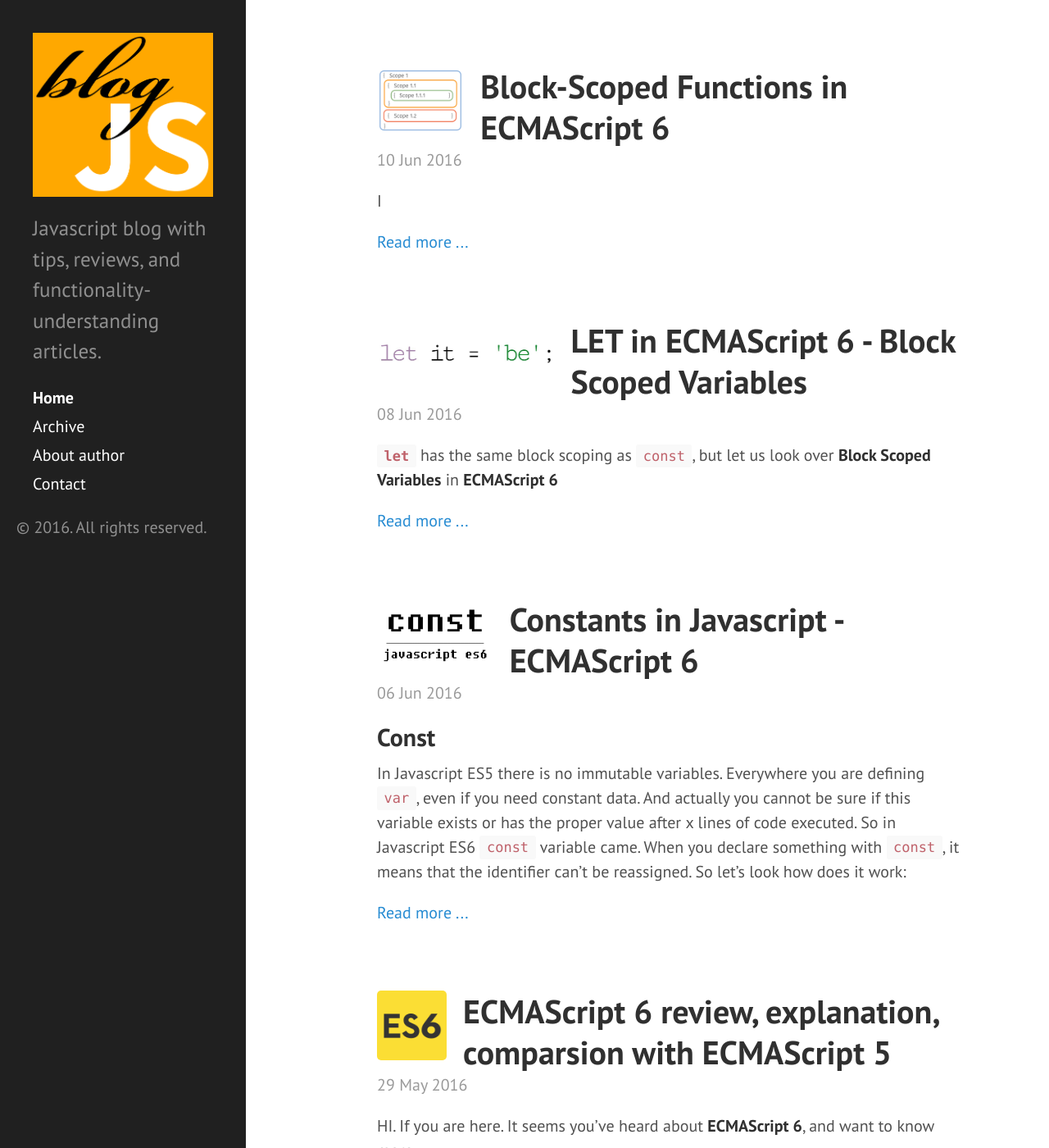
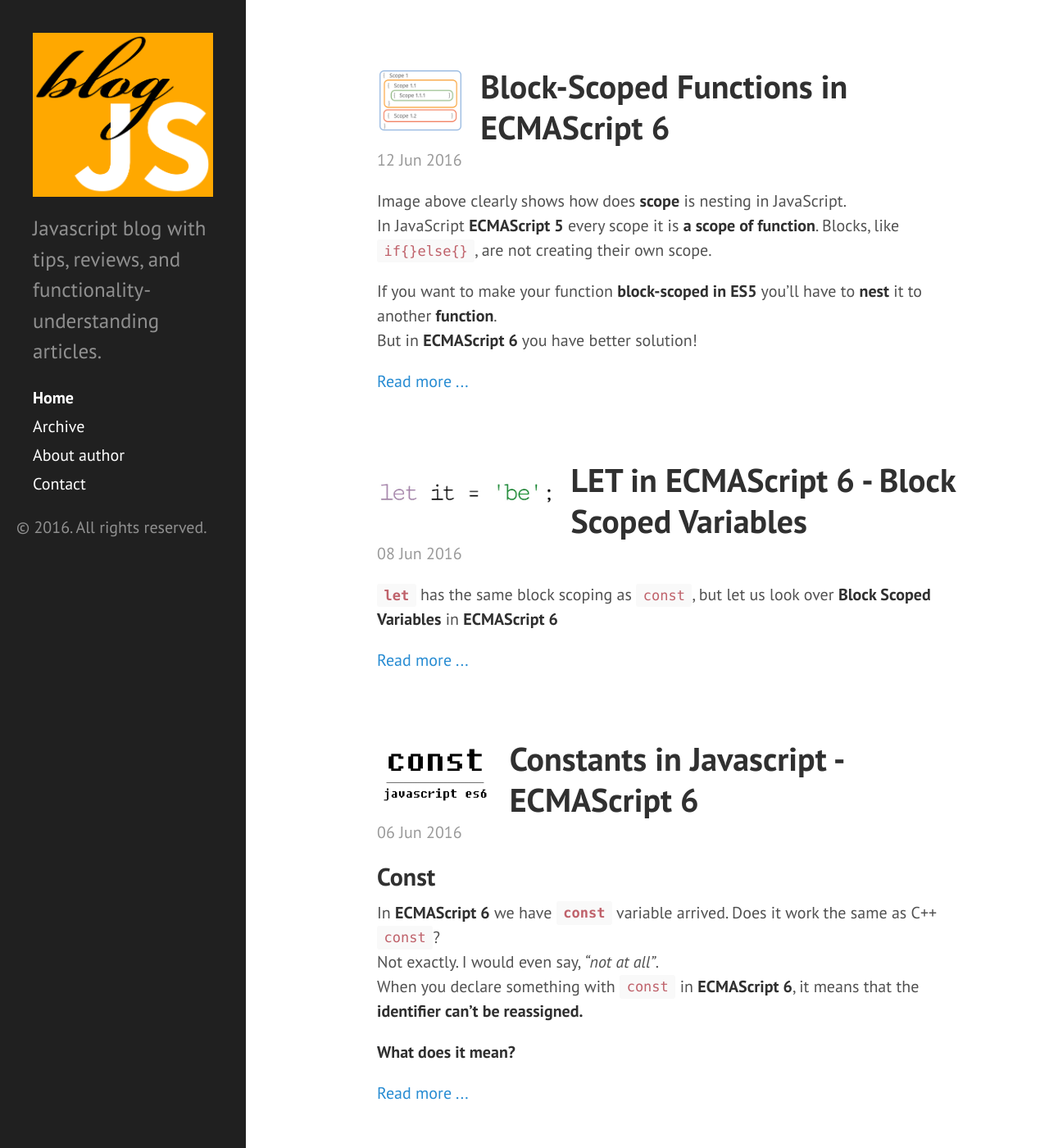
Before and after one commit to blogjs/blogjs.github.io, a Jekyll site: the page built from index.html, in a window 1280 px wide and 1400 px high. Shown: the whole window at 82% size. Built offline with Jekyll 4.4.1, drawn with Linux system fonts in a browser that asks for light colours; the list of posts is cut into pages by our own code.

Commit message:
block scoped functions post, edited block-scoped and const posts

```diff
--- a/_posts/2016-06-06-es6-constants.markdown
+++ b/_posts/2016-06-06-es6-constants.markdown
@@ -19,9 +19,18 @@ thumbnailAlt: "Const ES6"
 
 ## Const
 
-In Javascript ES5 there is no immutable variables. Everywhere you are defining `var`, even if you need constant data. And actually you cannot be sure if this variable exists or has the proper value after x lines of code executed.
-So in Javascript ES6 `const` variable came.
-When you declare something with `const`, it means that the identifier can't be reassigned. So let's look how does it work:  <!--more-->
+In **ECMAScript 6** we have **`const`** variable arrived. Does it work the same as C++ `const`? <br/>
+Not exactly. I would even say, <i>"not at all"</i>.<br/>
+When you declare something with `const` in **ECMAScript 6**, it means that the **identifier can't be reassigned.** <br/>
+
+**What does it mean?** <br/><!--more-->
+
+ - It means that you cannot declare that variable more than once. Because its **binding is immutable**. <br/>
+ - You have guaranty that **no rebinding will happen** to it. <br/>
+ - You will **not** be able to change its **type**.<br/>
+ - If your `const` variable is a simple value, like `string`, `number`, `boolean` etc. you also **wouldn't be able to change its value**.<br/>
+
+So let's look how does it work:
 
 ___
 
@@ -39,7 +48,7 @@ ___
 
 **Redeclaring:**
 
-Constants follow the same scope rules as variables but they can’t be redeclared.
+Constants can’t be redeclared.
 
     const num = 1;
     //1
@@ -129,7 +138,8 @@ ___
 
 ## So where to use `const` ?
 
-Use `const` when you don't need reassign the identifier. In practice it is becoming the brand new `var`
+Use `const` when you don't need reassign the identifier. In practice it is becoming the brand new `var` for **objects** and **arrays**. <br/>
+Because if you need to change type of any of them, it seems you wrote bad, not semantic code.
 
 ___
 
--- a/_posts/2016-06-09-es6-let-block-scoped-variables.markdown
+++ b/_posts/2016-06-09-es6-let-block-scoped-variables.markdown
@@ -88,13 +88,39 @@ ___
 
  ___
 
+## `for` loop
+
+ It is really **not clever**, that in **JavaScript ES5** when you create a **variable** in a `for` loop,
+ you can **reach that variable out of that loop**. <br/>
+ For example, if you had a **variable** with the **same name** it will be **rewritten** by a variable from inside a `for` loop.
+
+**ECMAScript 5 example**:
+
+     var i = 5;
+     //...
+     for(var i=0; i<10; i++){
+        //...
+     };
+     console.log(i);
+     // 10
+
+In ES6 this problem solves with `let` variable, because it is **block-scoped**, so our new `let` variable will be scoped to `for` block.
+
+ **ECMAScript 6 example**:
+
+      let i = 5;
+      //...
+      for(let i=0; i<10; i++){
+         //...
+      };
+      console.log(i);
+      // 5
+
+ ___
+
 ## `let` and `const` best practices
 
- - `const` variable should become your default (immutable) variable.
- - Use `let` if you need to provide changes to your variable.
- - It is good to use `let` in `for` loops, because you always need block-scoped variable there:
-
-        for(let i = 0; i<5; i++){
-            console.log(i)
-        }
-- Try to exclude `var` from your code. `var` is now the weakest signal available when you define a variable in JavaScript
+ - `const` variable should become your default variable. <i>(Read about [const]({% post_url 2016-06-06-es6-constants %}) to know why)</i>
+ - Use `let` for simple variables, which are had to be changed.
+ - It is good to use `let` in `for` loops, because you always need block-scoped variable there
+ - Try to exclude `var` from your code. `var` is now the weakest signal available when you define a variable in JavaScript
--- a/_posts/2016-06-11-es6-block-scoped-functions.markdown
+++ /dev/null
@@ -1,20 +0,0 @@
----
-layout: post
-comments: true
-categories:
-    - ECMAScript6
-    - Javascript
-title:  "Block-Scoped Functions in ECMAScript 6"
-date:   2016-06-11 0:00:00 +0200
-published: true
-tags:
-    - Scope
-    - ECMAScript6
-description: "Understanding Block-Scoped Functions in Javscript ECMAScript 6. Comparsion of block-scoped functions in ES5 vs ES6"
-thumbnail: "/public/scopes.png"
-keywords: "block scoped functions, ECMAScript 6, JavaScript, block scoping"
-thumbnailAlt: "Scope"
-
----
-
-I
--- /dev/null
+++ b/_posts/2016-06-12-es6-block-scoped-functions.markdown
@@ -0,0 +1,50 @@
+---
+layout: post
+comments: true
+categories:
+    - ECMAScript6
+    - Javascript
+title:  "Block-Scoped Functions in ECMAScript 6"
+date:   2016-06-12 19:00:00 +0200
+published: true
+tags:
+    - Scope
+    - ECMAScript6
+description: "Understanding Block-Scoped Functions in Javscript ECMAScript 6. Comparsion of block-scoped functions in ES5 vs ES6"
+thumbnail: "/public/scopes.png"
+keywords: "block scoped functions, ECMAScript 6, JavaScript, block scoping, scope, context"
+thumbnailAlt: "Scope"
+
+---
+
+Image above clearly shows how does **scope** is nesting in JavaScript. <br/>
+In JavaScript **ECMAScript 5** every scope it is **a scope of function**. Blocks, like `if{}else{}`, are not creating their own scope.
+
+If you want to make your function **block-scoped in ES5** you'll have to **nest** it to another **function**. <br/>
+But in **ECMAScript 6** you have better solution!
+<!--more-->
+
+This is the way we'd write in **ESCMAScript 5**:
+
+    (function(){
+        function privateFunc(){
+            console.log("You cannot reach me outside this scope");
+            (function(){
+                console.log("You cannot reach me even from privateFunc");
+            }();
+        }
+        privateFunc();
+    })();
+
+
+And here is **ECMAScript 6 block-scoped functions**:
+
+    {
+        function privateFunc(){
+            console.log("You cannot reach me outside this scope")
+            {
+                console.log("You cannot reach me even from privateFunc")
+            }
+        }
+        privateFunc()
+    }
--- a/public/css/syntax.css
+++ b/public/css/syntax.css
@@ -1,6 +1,6 @@
 .highlight .hll { background-color: #ffc; }
 .highlight .c { color: #999; } /* Comment */
-.highlight .err { color: #a00; background-color: #faa } /* Error */
+/*.highlight .err { color: #a00; background-color: #faa } !* Error *!*/
 .highlight .k { color: #069; } /* Keyword */
 .highlight .o { color: #555 } /* Operator */
 .highlight .cm { color: #09f; font-style: italic } /* Comment.Multiline */
```
Also changed, not shown: other parts of _posts/2016-06-06-es6-constants.markdown (+2 -2 lines).
